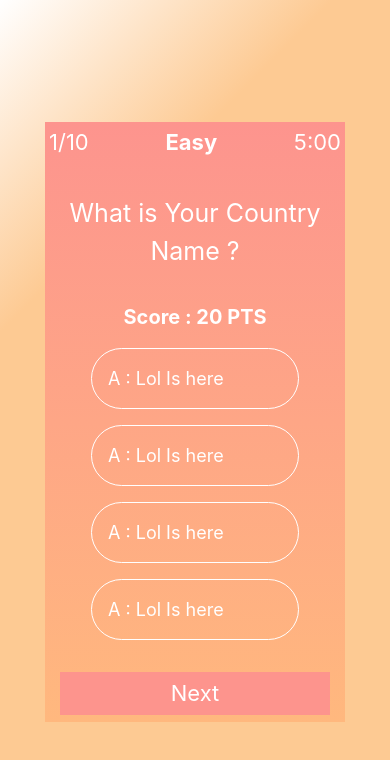
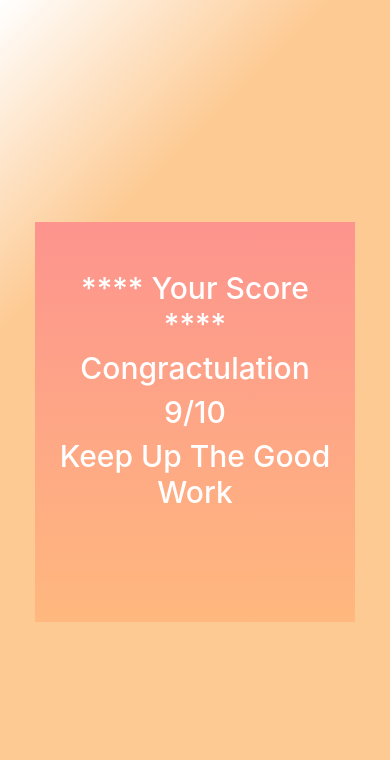
Before and after one commit to MuhmmadSheraz/Quiz_App_TypeScript, a React (Create React App) app: page / in a window 390 px wide. Shown: the top 760 px of the page. Built offline with nearby package versions, Linux system fonts and the light colour scheme.

Commit message:
ui completed

```diff
--- a/src/App.tsx
+++ b/src/App.tsx
@@ -3,12 +3,14 @@ import logo from './logo.svg';
 import './App.css';
 import { getQuestions } from './Services/quizServices'
 import 'bootstrap/dist/css/bootstrap.min.css';
-import {QuestionCard} from "./Components/QuestionCard"
+import { QuestionCard } from "./Components/QuestionCard"
+import { ResultCard } from "./Components/ResultCard"
 
 
 function App() {
   return (
-    <QuestionCard/>
+    // <QuestionCard/>
+    <ResultCard />
     // <div className="mainWrapper">
     //   <div className="content_main">
     //     <p className="headerheading">Welcome To Quiz </p>
--- /dev/null
+++ b/src/Components/ResultCard/index.js
@@ -0,0 +1,19 @@
+import React from "react";
+import "./resultCard.css";
+export const ResultCard = () => {
+  return (
+    <div className="questionCard_Wrapper">
+      <div className="resultContent">
+        <div className="p-4">
+          <span className=" helloText text-center p-3">
+            <h1 className="P-2">**** Your Score ****</h1>
+            <h1 className="P-2">Congractulation</h1>
+            <h1 className="P-2">9/10</h1>
+            <h1 className="P-2">Keep Up The Good Work</h1>
+          </span>
+        </div>
+      </div>
+      {/* <Button>Next</Button> */}
+    </div>
+  );
+};
--- /dev/null
+++ b/src/Components/ResultCard/resultCard.css
@@ -0,0 +1,177 @@
+.questionCard_Wrapper {
+  height: 100vh;
+  width: 100%;
+  background: rgb(255, 255, 255);
+  background: linear-gradient(
+    135deg,
+    rgba(255, 255, 255, 1) 0%,
+    rgba(253, 202, 147, 1) 27%
+  );
+  position: relative;
+}
+.resultContent {
+  color: white;
+  background: rgb(255, 184, 126);
+  background: linear-gradient(
+    0deg,
+    rgba(255, 184, 126, 1) 0%,
+    rgba(253, 148, 142, 1) 100%
+  );
+  position: absolute;
+  top: 50%;
+  left: 50%;
+  transform: translate(-50%, -50%);
+  height: 400px;
+  width: 500px;
+}
+.questionStats {
+  display: flex;
+  justify-content: space-between;
+}
+.question {
+  font-size: 40px;
+}
+.score {
+  font-weight: bold;
+  font-size: 20px;
+}
+.questionStats p {
+  font-size: 22px;
+}
+.Hello {
+  background-color: transparent;
+  border: 1px solid white;
+  font-size: 18px;
+}
+.Hello:hover {
+  background-color: white;
+  color: black;
+  cursor: pointer;
+}
+.nextBtn {
+  background-color: #fd948d;
+  outline: none !important;
+  border: none !important;
+  font-size: 22px;
+  color: white;
+  padding: 5px;
+}
+.nextBtn:hover {
+  background-color: #fd948d;
+  outline: none !important;
+  border: none !important;
+  font-size: 22px;
+}
+
+@media (max-width: 576px) {
+  .question {
+    font-size: 35px;
+  }
+  .resultContent {
+    color: white;
+    background: rgb(255, 184, 126);
+    background: linear-gradient(
+      0deg,
+      rgba(255, 184, 126, 1) 0%,
+      rgba(253, 148, 142, 1) 100%
+    );
+    position: absolute;
+    top: 50%;
+    left: 50%;
+    transform: translate(-50%, -50%);
+    height: 400px;
+    width: 500px;
+  }
+  .helloText h1{
+    font-size: 35px;
+  }
+}
+@media (max-width: 530px) {
+  .question {
+    font-size: 30px;
+  }
+  .resultContent {
+    color: white;
+    background: rgb(255, 184, 126);
+    background: linear-gradient(
+      0deg,
+      rgba(255, 184, 126, 1) 0%,
+      rgba(253, 148, 142, 1) 100%
+    );
+    position: absolute;
+    top: 50%;
+    left: 50%;
+    transform: translate(-50%, -50%);
+    height: 400px;
+    width: 400px;
+  }
+  .helloText h1{
+    font-size: 30px;
+  }
+}
+@media (max-width: 425px) {
+  .question {
+    font-size: 25px;
+  }
+  .resultContent {
+    color: white;
+    background: rgb(255, 184, 126);
+    background: linear-gradient(
+      0deg,
+      rgba(255, 184, 126, 1) 0%,
+      rgba(253, 148, 142, 1) 100%
+    );
+    position: absolute;
+    top: 50%;
+    left: 50%;
+    transform: translate(-50%, -50%);
+    height: 400px;
+    width: 320px;
+  }
+}
+@media (max-width: 336px) {
+  .question {
+    font-size: 25px;
+  }
+  .resultContent {
+    color: white;
+    background: rgb(255, 184, 126);
+    background: linear-gradient(
+      0deg,
+      rgba(255, 184, 126, 1) 0%,
+      rgba(253, 148, 142, 1) 100%
+    );
+    position: absolute;
+    top: 50%;
+    left: 50%;
+    transform: translate(-50%, -50%);
+    height: 400px;
+    width: 260px;
+  }
+  .helloText h1{
+    font-size: 22px;
+  }
+}
+@media (max-width: 320px) {
+  .question {
+    font-size: 25px;
+  }
+  .resultContent {
+    color: white;
+    background: rgb(255, 184, 126);
+    background: linear-gradient(
+      0deg,
+      rgba(255, 184, 126, 1) 0%,
+      rgba(253, 148, 142, 1) 100%
+    );
+    position: absolute;
+    top: 50%;
+    left: 50%;
+    transform: translate(-50%, -50%);
+    height: 400px;
+    width: 260px;
+  }
+  .helloText h1{
+    font-size: 22px;
+  }
+}
```
